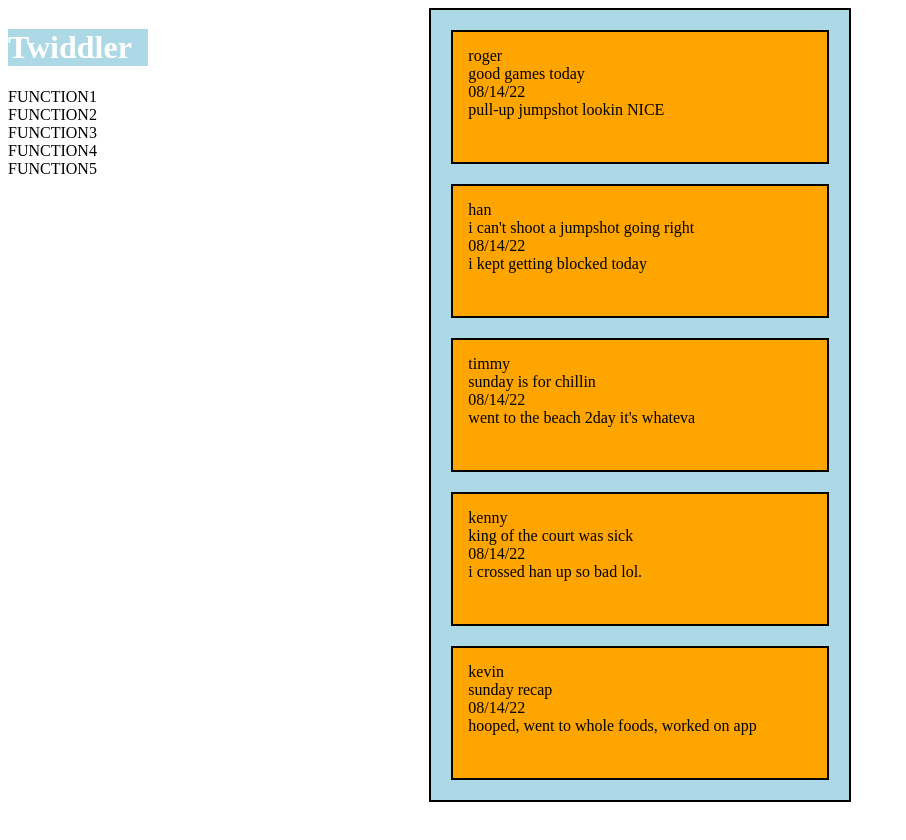
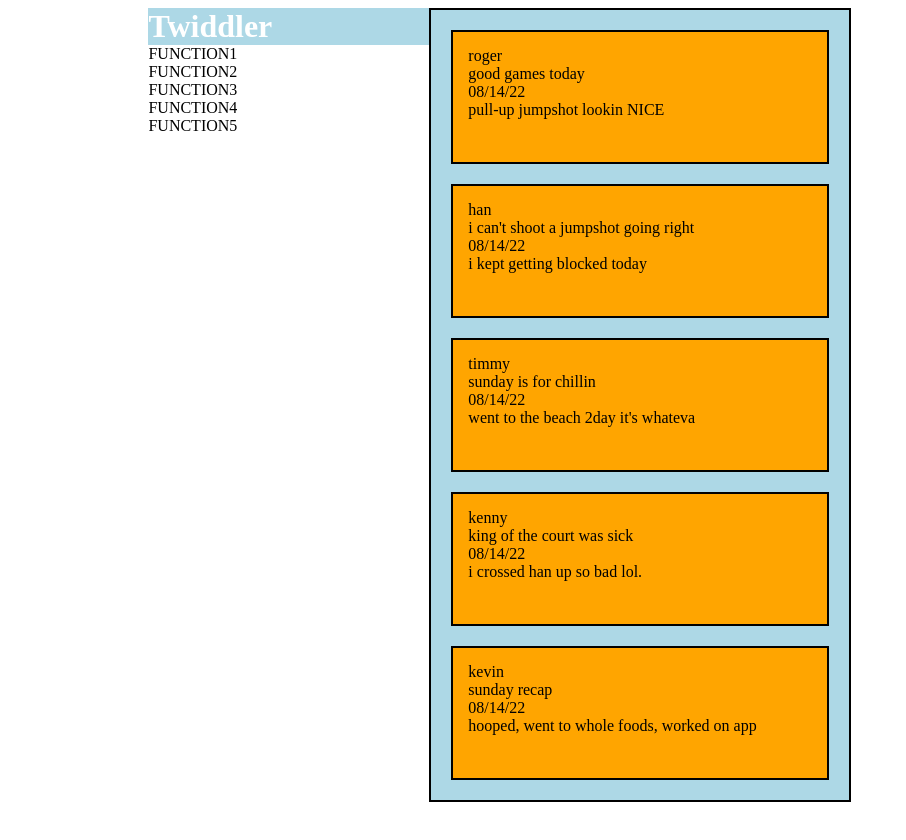
Before and after one commit to kevinleaves/blog-site, a plain HTML site: page index.html in a window 1280 px wide. Shown: the top 840 px of the page, without its empty margins (0-906 px from the left). Drawn offline with Linux system fonts and the light colour scheme.

Commit message:
move navbar to correct column

```diff
--- a/style.css
+++ b/style.css
@@ -1,6 +1,8 @@
 h1 {
   background-color: lightblue;
   color: white;
+  margin: 0;
+  padding: 0;
 }
 
 .container {
@@ -26,3 +28,7 @@ h1 {
   border: 2px solid;
   border-color: black;
 }
+
+#navbar {
+  grid-column: 2 / 3;
+}
```
